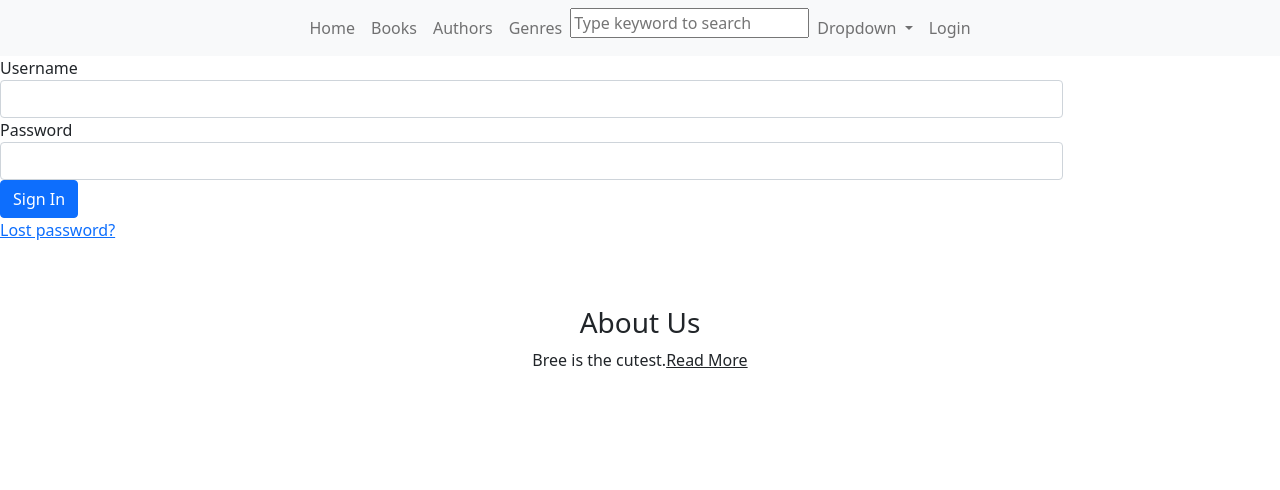
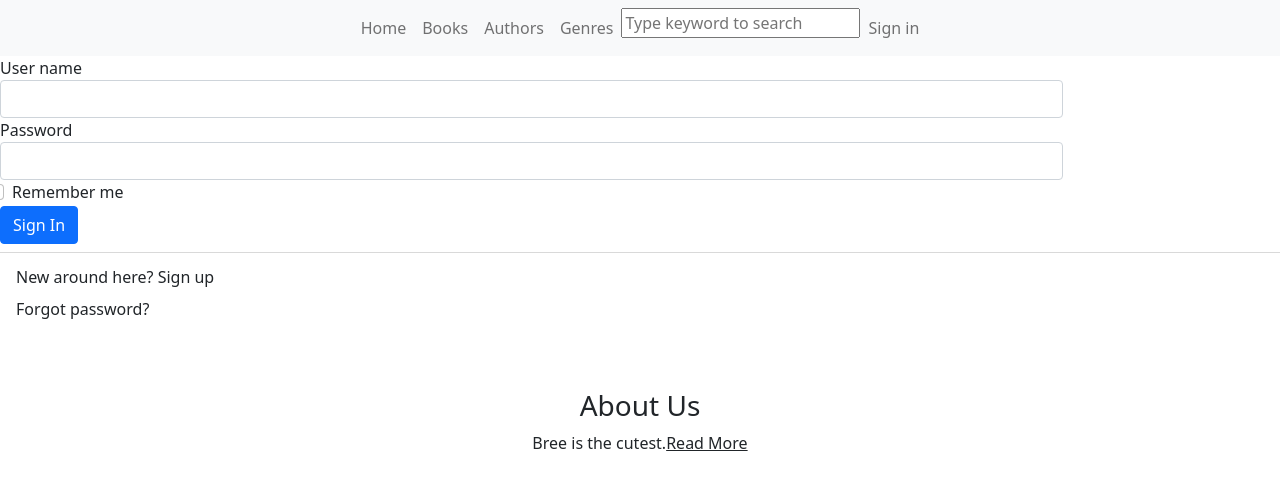
Before and after one commit to xkhanhnguyen/book-swap-project, a Django app: page /accounts/login/ in a window 1280 px wide. Shown: the top 490 px of the page. Run offline with Django 4.2, Linux system fonts and the light colour scheme.

Commit message:
fix the dropdown button

```diff
--- a/catalog/templates/base_generic.html
+++ b/catalog/templates/base_generic.html
@@ -42,42 +42,31 @@
               <input type="text" name="query" id="s" placeholder="Type keyword to search">
             </form>
 
-            <li class="nav-item dropdown">
-              <a class="nav-link dropdown-toggle" href="#" id="navbarDropdown" role="button" data-toggle="dropdown"
-                aria-haspopup="true" aria-expanded="false">
-                Dropdown
-              </a>
-              <div class="dropdown-menu" aria-labelledby="navbarDropdown">
-                <a class="dropdown-item" href="#">Action</a>
-                <a class="dropdown-item" href="#">Another action</a>
-                <div class="dropdown-divider"></div>
-                <a class="dropdown-item" href="#">Something else here</a>
-              </div>
-            </li>
-
-
             <li class="nav-item">
               {% if user.is_authenticated %}
               <!-- <li>{{ user.get_username }}</li> -->
               <div class="nav-item dropdown">
-                <a class="nav-link dropdown-toggle" href="" id="dropdownMenuLink" data-toggle="dropdown"
+                <a class="nav-link dropdown-toggle" href="" id="dropdownMenuLink" data-bs-toggle="dropdown"
                   aria-haspopup="true" aria-expanded="false">
                   <i class="fa fa-user"></i>
                   {{ user.get_username }}
                 </a>
                 <ul class="dropdown-menu" aria-labelledby="dropdown05">
+                  <li><a class="dropdown-item" href="#"><i
+                    class="fa fa-id-card"></i> Profile</a></li>
                   <li><a class="dropdown-item" href="{% url 'my-swapped-book' %}"><i class="fa fa-plus"></i> My
                       Books</a></li>
+                  <div class="dropdown-divider"></div>
+                  <li><a class="dropdown-item" href="#"><i
+                    class="fa fa-id-card"></i> Account settings</a></li>
+                    <li><a class="dropdown-item" href="#"><i
+                      class="fa fa-id-card"></i> Helps</a></li>
                   <li><a class="dropdown-item" href="{% url 'logout' %}?next={{ request.path }}"><i
-                        class="fa fa-id-card"></i> logout</a></li>
+                        class="fa fa-id-card"></i> Sign out</a></li>
                 </ul>
               </div>
-              <!-- </div> -->
-              <!-- <li><a class="nav-link" href="{% url 'my-swapped-book' %}">My Books</a></li>
-
-                  <li><a class="nav-link" href="{% url 'logout' %}?next={{ request.path }}">Logout</a></li> -->
-              {% else %}
-            <li><a class="nav-link" href="{% url 'login' %}?next={{ request.path }}">Login</a></li>
+            {% else %}
+            <li><a class="nav-link" href="{% url 'login' %}?next={{ request.path }}">Sign in</a></li>
             {% endif %}
             </li>
 
@@ -136,6 +125,12 @@
   <script src="https://cdn.jsdelivr.net/npm/bootstrap@5.3.0/dist/js/bootstrap.min.js"
     integrity="sha384-fbbOQedDUMZZ5KreZpsbe1LCZPVmfTnH7ois6mU1QK+m14rQ1l2bGBq41eYeM/fS"
     crossorigin="anonymous"></script>
+  <script src="https://code.jquery.com/jquery-3.5.1.slim.min.js"
+    integrity="sha384-DfXdz2htPH0lsSSs5nCTpuj/zy4C+OGpamoFVy38MVBnE+IbbVYUew+OrCXaRkfj"
+    crossorigin="anonymous"></script>
+  <script src="https://cdn.jsdelivr.net/npm/bootstrap@4.5.3/dist/js/bootstrap.bundle.min.js"
+    integrity="sha384-ho+j7jyWK8fNQe+A12Hb8AhRq26LrZ/JpcUGGOn+Y7RsweNrtN/tE3MoK7ZeZDyx"
+    crossorigin="anonymous"></script>
 </body>
 
 </html>
--- a/templates/registration/login.html
+++ b/templates/registration/login.html
@@ -19,12 +19,18 @@
     {% csrf_token %}
     <div class="row">
       <div class="col-md-10 form-group">
-          <label for="username">Username</label>
+          <label for="username">User name</label>
           <input type="text" id="username" name="username" class="form-control" required>
       </div>
       <div class="col-md-10 form-group">
           <label for="password">Password</label>
           <input type="password" id="password" name="password" class="form-control" required>
+      </div>
+      <div class="form-check">
+        <input type="checkbox" class="form-check-input" id="dropdownCheck">
+        <label class="form-check-label" for="dropdownCheck">
+          Remember me
+        </label>
       </div>
     </div>
     <div class="row">
@@ -34,7 +40,9 @@
     </div>
   </form>
 
+  <div class="dropdown-divider"></div>
+  <a class="dropdown-item" href="#">New around here? Sign up</a>
   {# Assumes you setup the password_reset view in your URLconf #}
-  <p><a href="{% url 'password_reset' %}">Lost password?</a></p>
+  <p><a class="dropdown-item" href="{% url 'password_reset' %}">Forgot password?</a></p>
 
 {% endblock %}
```
